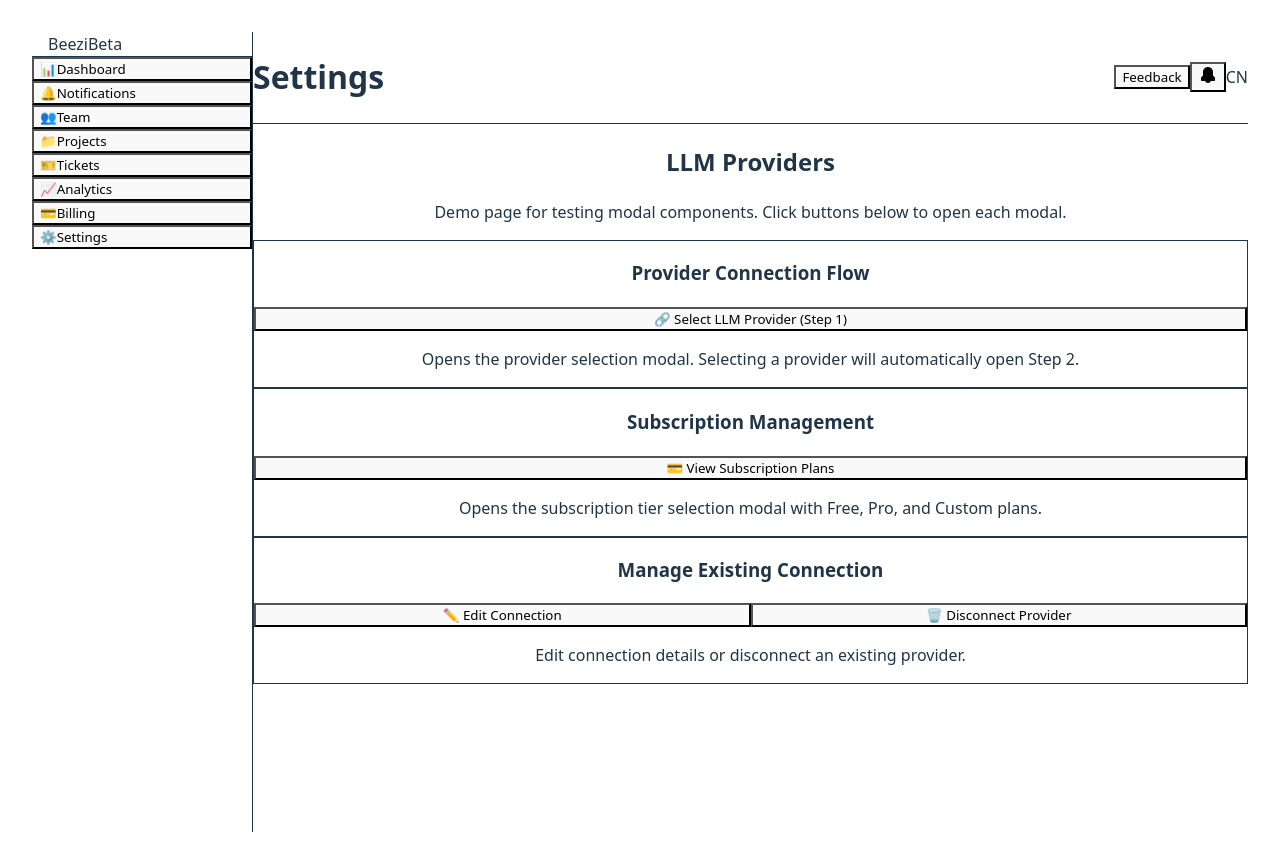
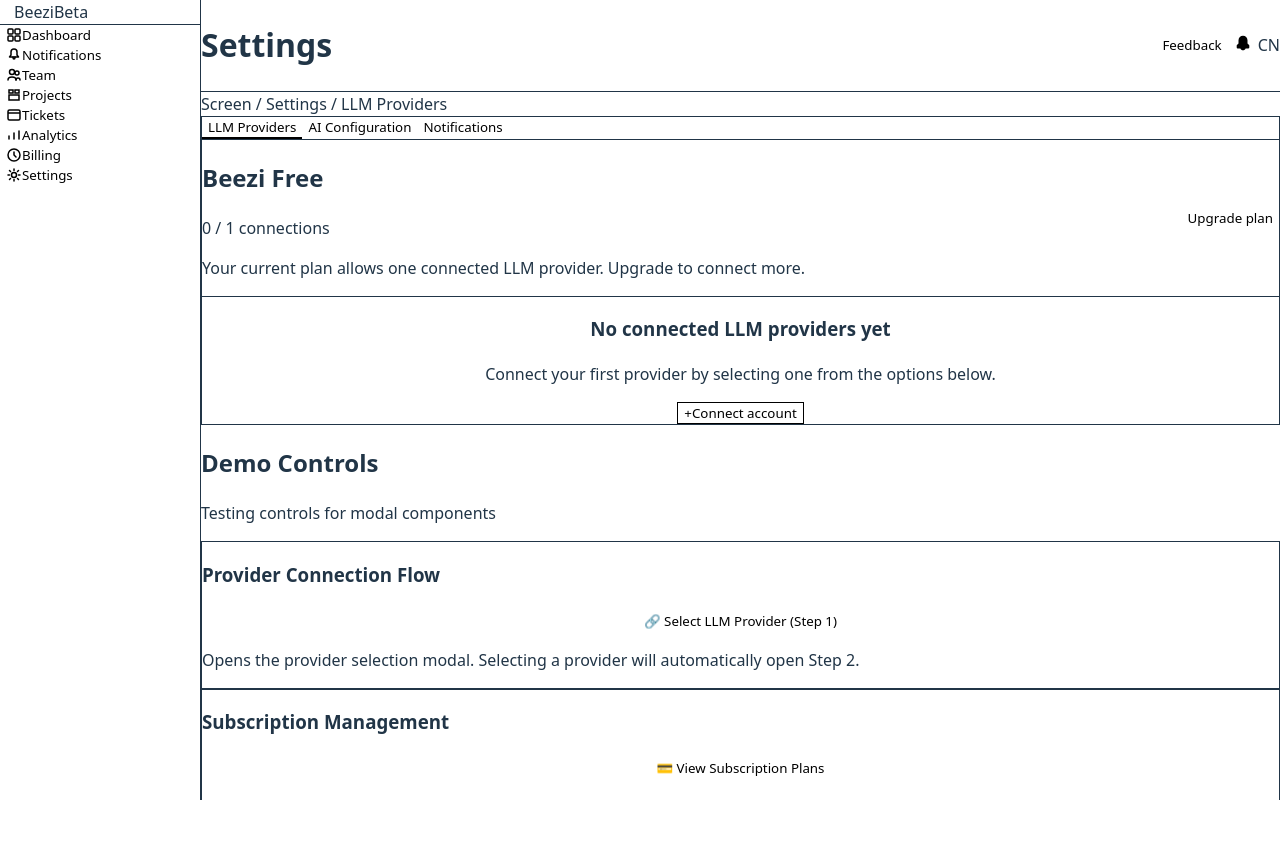
Before and after one commit to WhiteSenat0r/lab-1-deploy, a React (Vite) app: page / in a window 1280 px wide. After the commit the page ends 800 px from the top, so only its background shows below. Built offline with nearby package versions, Linux system fonts and the light colour scheme.

Commit message:
feat: Implement page according to provided attachments
SCRUM-121

```diff
--- a/src/App.css
+++ b/src/App.css
@@ -1,8 +1,8 @@
 #root {
-  max-width: 1280px;
-  margin: 0 auto;
-  padding: 2rem;
-  text-align: center;
+  width: 100%;
+  height: 100vh;
+  margin: 0;
+  padding: 0;
 }
 
 .logo {
--- a/src/App.tsx
+++ b/src/App.tsx
@@ -47,22 +47,86 @@
         <Header />
 
         {/* Content */}
-        <main className="flex-1 p-8 overflow-auto">
-          <div className="max-w-4xl">
-            <h2 className="text-2xl font-semibold text-gray-900 mb-2">LLM Providers</h2>
-            <p className="text-gray-600 mb-8">
-              Demo page for testing modal components. Click buttons below to open each modal.
+        <main className="flex-1 p-6 overflow-auto bg-gray-50">
+          {/* Breadcrumb */}
+          <div className="mb-4">
+            <div className="text-xs text-gray-500">
+              Screen / Settings / LLM Providers
+            </div>
+          </div>
+
+          {/* Main Content Area */}
+          <div className="bg-white rounded-lg border border-gray-200 shadow-sm mb-6 overflow-hidden">
+            {/* Tabs */}
+            <div className="border-b border-gray-200 px-6">
+              <div className="flex gap-6">
+                <button className="px-1 py-3 border-b-2 border-gray-900 text-sm font-normal text-gray-900">
+                  LLM Providers
+                </button>
+                <button className="px-1 py-3 border-b-2 border-transparent text-sm font-normal text-gray-600 hover:text-gray-900">
+                  AI Configuration
+                </button>
+                <button className="px-1 py-3 border-b-2 border-transparent text-sm font-normal text-gray-600 hover:text-gray-900">
+                  Notifications
+                </button>
+              </div>
+            </div>
+
+            {/* Content */}
+            <div className="p-6">
+              <div className="flex items-center justify-between mb-6">
+                <div>
+                  <h2 className="text-base font-semibold text-gray-900 mb-1">Beezi Free</h2>
+                  <div className="flex items-center gap-2">
+                    <span className="text-sm text-gray-600">0 / 1 connections</span>
+                  </div>
+                  <p className="text-sm text-gray-500 mt-1">
+                    Your current plan allows one connected LLM provider. Upgrade to connect more.
+                  </p>
+                </div>
+                <button
+                  onClick={() => setSubscriptionOpen(true)}
+                  className="px-4 py-2 bg-gray-900 text-white text-sm font-normal rounded-md hover:bg-gray-800 transition-colors"
+                >
+                  Upgrade plan
+                </button>
+              </div>
+
+              <div className="border-t border-gray-200 pt-6">
+                <h3 className="text-center text-base font-semibold text-gray-900 mb-2">
+                  No connected LLM providers yet
+                </h3>
+                <p className="text-center text-sm text-gray-500 mb-4">
+                  Connect your first provider by selecting one from the options below.
+                </p>
+                <div className="flex justify-center">
+                  <button
+                    onClick={() => setSelectProviderOpen(true)}
+                    className="px-4 py-2 bg-white border border-gray-300 text-gray-700 text-sm font-normal rounded-md hover:bg-gray-50 transition-colors flex items-center gap-2"
+                  >
+                    <span>+</span> Connect account
+                  </button>
+                </div>
+              </div>
+            </div>
+          </div>
+
+          {/* Demo Section */}
+          <div className="max-w-5xl">
+            <h2 className="text-base font-semibold text-gray-700 mb-3">Demo Controls</h2>
+            <p className="text-gray-500 text-sm mb-4">
+              Testing controls for modal components
             </p>
 
             {/* Demo buttons */}
             <div className="space-y-4">
-              <div className="p-6 bg-white rounded-lg border border-gray-200">
-                <h3 className="text-lg font-semibold text-gray-900 mb-4">
+              <div className="p-5 bg-white rounded-lg border border-gray-200 shadow-sm">
+                <h3 className="text-base font-semibold text-gray-900 mb-3">
                   Provider Connection Flow
                 </h3>
                 <button
                   onClick={() => setSelectProviderOpen(true)}
-                  className="w-full sm:w-auto px-6 py-3 bg-indigo-600 text-white font-medium rounded-md hover:bg-indigo-700 transition-colors"
+                  className="w-full sm:w-auto px-5 py-2.5 bg-purple-600 text-white font-normal text-sm rounded-md hover:bg-purple-700 transition-colors"
                 >
                   🔗 Select LLM Provider (Step 1)
                 </button>
@@ -71,13 +135,13 @@
                 </p>
               </div>
 
-              <div className="p-6 bg-white rounded-lg border border-gray-200">
-                <h3 className="text-lg font-semibold text-gray-900 mb-4">
+              <div className="p-5 bg-white rounded-lg border border-gray-200 shadow-sm">
+                <h3 className="text-base font-semibold text-gray-900 mb-3">
                   Subscription Management
                 </h3>
                 <button
                   onClick={() => setSubscriptionOpen(true)}
-                  className="w-full sm:w-auto px-6 py-3 bg-indigo-600 text-white font-medium rounded-md hover:bg-indigo-700 transition-colors"
+                  className="w-full sm:w-auto px-5 py-2.5 bg-purple-600 text-white font-normal text-sm rounded-md hover:bg-purple-700 transition-colors"
                 >
                   💳 View Subscription Plans
                 </button>
@@ -86,20 +150,20 @@
                 </p>
               </div>
 
-              <div className="p-6 bg-white rounded-lg border border-gray-200">
-                <h3 className="text-lg font-semibold text-gray-900 mb-4">
+              <div className="p-5 bg-white rounded-lg border border-gray-200 shadow-sm">
+                <h3 className="text-base font-semibold text-gray-900 mb-3">
                   Manage Existing Connection
                 </h3>
                 <div className="flex gap-3">
                   <button
                     onClick={() => setEditConnectionOpen(true)}
-                    className="w-full sm:w-auto px-6 py-3 bg-gray-600 text-white font-medium rounded-md hover:bg-gray-700 transition-colors"
+                    className="w-full sm:w-auto px-5 py-2.5 bg-gray-600 text-white font-normal text-sm rounded-md hover:bg-gray-700 transition-colors"
                   >
                     ✏️ Edit Connection
                   </button>
                   <button
                     onClick={() => setDisconnectOpen(true)}
-                    className="w-full sm:w-auto px-6 py-3 bg-red-600 text-white font-medium rounded-md hover:bg-red-700 transition-colors"
+                    className="w-full sm:w-auto px-5 py-2.5 bg-red-600 text-white font-normal text-sm rounded-md hover:bg-red-700 transition-colors"
                   >
                     🗑️ Disconnect Provider
                   </button>
--- a/src/components/Header.tsx
+++ b/src/components/Header.tsx
@@ -4,21 +4,21 @@
  */
 export function Header() {
   return (
-    <header className="h-16 bg-white border-b border-gray-200 flex items-center justify-between px-6">
-      <h1 className="text-xl font-semibold text-gray-900">Settings</h1>
+    <header className="h-14 bg-white border-b border-gray-200 flex items-center justify-between px-6">
+      <h1 className="text-lg font-semibold text-gray-900">Settings</h1>
 
-      <div className="flex items-center gap-4">
-        <button className="text-sm text-gray-700 hover:text-gray-900 font-medium">
+      <div className="flex items-center gap-3">
+        <button className="text-sm text-gray-700 hover:text-gray-900 font-normal">
           Feedback
         </button>
 
-        <button className="relative p-2 hover:bg-gray-100 rounded-md transition-colors">
-          <svg width="20" height="20" viewBox="0 0 20 20" fill="none" xmlns="http://www.w3.org/2000/svg">
-            <path d="M10 2C7.23858 2 5 4.23858 5 7V10.5858L3.29289 12.2929C3.10536 12.4804 3 12.7348 3 13V15C3 15.5523 3.44772 16 4 16H7.06189C7.51314 17.1956 8.66606 18 10 18C11.334 18 12.4869 17.1956 12.9381 16H16C16.5523 16 17 15.5523 17 15V13C17 12.7348 16.8946 12.4804 16.7071 12.2929L15 10.5858V7C15 4.23858 12.7614 2 10 2Z" fill="currentColor"/>
+        <button className="relative p-1.5 hover:bg-gray-50 rounded-md transition-colors">
+          <svg width="18" height="18" viewBox="0 0 20 20" fill="none" xmlns="http://www.w3.org/2000/svg">
+            <path d="M10 2C7.23858 2 5 4.23858 5 7V10.5858L3.29289 12.2929C3.10536 12.4804 3 12.7348 3 13V15C3 15.5523 3.44772 16 4 16H7.06189C7.51314 17.1956 8.66606 18 10 18C11.334 18 12.4869 17.1956 12.9381 16H16C16.5523 16 17 15.5523 17 15V13C17 12.7348 16.8946 12.4804 16.7071 12.2929L15 10.5858V7C15 4.23858 12.7614 2 10 2Z" fill="currentColor" className="text-gray-700"/>
           </svg>
         </button>
 
-        <div className="w-9 h-9 bg-gray-900 rounded-full flex items-center justify-center text-white text-sm font-medium">
+        <div className="w-8 h-8 bg-gray-900 rounded-full flex items-center justify-center text-white text-xs font-semibold">
           CN
         </div>
       </div>
--- a/src/components/Sidebar.tsx
+++ b/src/components/Sidebar.tsx
@@ -2,44 +2,106 @@
  * Sidebar component with navigation items
  * Displays Beezi branding and navigation menu
  */
+
+// Simple icon components
+const DashboardIcon = () => (
+  <svg width="16" height="16" viewBox="0 0 16 16" fill="none" xmlns="http://www.w3.org/2000/svg">
+    <rect x="2" y="2" width="5" height="5" rx="1" stroke="currentColor" strokeWidth="1.5"/>
+    <rect x="9" y="2" width="5" height="5" rx="1" stroke="currentColor" strokeWidth="1.5"/>
+    <rect x="2" y="9" width="5" height="5" rx="1" stroke="currentColor" strokeWidth="1.5"/>
+    <rect x="9" y="9" width="5" height="5" rx="1" stroke="currentColor" strokeWidth="1.5"/>
+  </svg>
+);
+
+const NotificationsIcon = () => (
+  <svg width="16" height="16" viewBox="0 0 16 16" fill="none" xmlns="http://www.w3.org/2000/svg">
+    <path d="M8 2C6.5 2 5 3 5 5V8L3.5 10H12.5L11 8V5C11 3 9.5 2 8 2Z" stroke="currentColor" strokeWidth="1.5" strokeLinecap="round" strokeLinejoin="round"/>
+    <path d="M9 10V10.5C9 11.33 8.55 12 8 12C7.45 12 7 11.33 7 10.5V10" stroke="currentColor" strokeWidth="1.5" strokeLinecap="round"/>
+  </svg>
+);
+
+const TeamIcon = () => (
+  <svg width="16" height="16" viewBox="0 0 16 16" fill="none" xmlns="http://www.w3.org/2000/svg">
+    <circle cx="6" cy="5" r="2.5" stroke="currentColor" strokeWidth="1.5"/>
+    <circle cx="11" cy="6" r="2" stroke="currentColor" strokeWidth="1.5"/>
+    <path d="M2 13C2 11 4 10 6 10C8 10 10 11 10 13" stroke="currentColor" strokeWidth="1.5" strokeLinecap="round"/>
+    <path d="M10 13C10 11.5 11 11 12 11C13 11 14 11.5 14 13" stroke="currentColor" strokeWidth="1.5" strokeLinecap="round"/>
+  </svg>
+);
+
+const ProjectsIcon = () => (
+  <svg width="16" height="16" viewBox="0 0 16 16" fill="none" xmlns="http://www.w3.org/2000/svg">
+    <path d="M3 3H7V6H3V3Z" stroke="currentColor" strokeWidth="1.5"/>
+    <path d="M3 13V8H13V13H3Z" stroke="currentColor" strokeWidth="1.5"/>
+    <path d="M9 3H13V6H9V3Z" stroke="currentColor" strokeWidth="1.5"/>
+  </svg>
+);
+
+const TicketsIcon = () => (
+  <svg width="16" height="16" viewBox="0 0 16 16" fill="none" xmlns="http://www.w3.org/2000/svg">
+    <rect x="2" y="3" width="12" height="10" rx="1.5" stroke="currentColor" strokeWidth="1.5"/>
+    <path d="M2 6H14" stroke="currentColor" strokeWidth="1.5"/>
+  </svg>
+);
+
+const AnalyticsIcon = () => (
+  <svg width="16" height="16" viewBox="0 0 16 16" fill="none" xmlns="http://www.w3.org/2000/svg">
+    <path d="M3 12V9M8 12V6M13 12V4" stroke="currentColor" strokeWidth="1.5" strokeLinecap="round"/>
+  </svg>
+);
+
+const BillingIcon = () => (
+  <svg width="16" height="16" viewBox="0 0 16 16" fill="none" xmlns="http://www.w3.org/2000/svg">
+    <circle cx="8" cy="8" r="6" stroke="currentColor" strokeWidth="1.5"/>
+    <path d="M8 5V8L10 10" stroke="currentColor" strokeWidth="1.5" strokeLinecap="round"/>
+  </svg>
+);
+
+const SettingsIcon = () => (
+  <svg width="16" height="16" viewBox="0 0 16 16" fill="none" xmlns="http://www.w3.org/2000/svg">
+    <circle cx="8" cy="8" r="2.5" stroke="currentColor" strokeWidth="1.5"/>
+    <path d="M8 2V3.5M8 12.5V14M14 8H12.5M3.5 8H2M12.5 3.5L11.5 4.5M4.5 11.5L3.5 12.5M12.5 12.5L11.5 11.5M4.5 4.5L3.5 3.5" stroke="currentColor" strokeWidth="1.5" strokeLinecap="round"/>
+  </svg>
+);
+
 export function Sidebar() {
   const navItems = [
-    { icon: '📊', label: 'Dashboard' },
-    { icon: '🔔', label: 'Notifications' },
-    { icon: '👥', label: 'Team' },
-    { icon: '📁', label: 'Projects' },
-    { icon: '🎫', label: 'Tickets' },
-    { icon: '📈', label: 'Analytics' },
-    { icon: '💳', label: 'Billing' },
-    { icon: '⚙️', label: 'Settings', active: true },
+    { icon: <DashboardIcon />, label: 'Dashboard' },
+    { icon: <NotificationsIcon />, label: 'Notifications' },
+    { icon: <TeamIcon />, label: 'Team' },
+    { icon: <ProjectsIcon />, label: 'Projects' },
+    { icon: <TicketsIcon />, label: 'Tickets' },
+    { icon: <AnalyticsIcon />, label: 'Analytics' },
+    { icon: <BillingIcon />, label: 'Billing' },
+    { icon: <SettingsIcon />, label: 'Settings', active: true },
   ];
 
   return (
-    <aside className="w-[220px] bg-white border-r border-gray-200 flex flex-col h-screen">
+    <aside className="w-[200px] bg-white border-r border-gray-200 flex flex-col h-screen">
       {/* Logo Section */}
-      <div className="p-4 border-b border-gray-200 flex items-center gap-2">
+      <div className="px-4 py-3 border-b border-gray-200 flex items-center gap-2">
         <div className="w-6 h-6 bg-black rounded flex items-center justify-center">
-          <svg width="16" height="16" viewBox="0 0 16 16" fill="none" xmlns="http://www.w3.org/2000/svg">
+          <svg width="14" height="14" viewBox="0 0 16 16" fill="none" xmlns="http://www.w3.org/2000/svg">
             <path d="M2 2L14 14M2 14L14 2" stroke="white" strokeWidth="2" strokeLinecap="round"/>
           </svg>
         </div>
-        <span className="font-semibold text-lg">Beezi</span>
-        <span className="text-xs bg-gray-200 text-gray-600 px-1.5 py-0.5 rounded">Beta</span>
+        <span className="font-semibold text-base">Beezi</span>
+        <span className="text-xs bg-gray-100 text-gray-600 px-1.5 py-0.5 rounded font-normal">Beta</span>
       </div>
 
       {/* Navigation Items */}
-      <nav className="flex-1 p-2">
+      <nav className="flex-1 p-3">
         {navItems.map((item) => (
           <button
             key={item.label}
-            className={`w-full flex items-center gap-3 px-3 py-2 rounded-md text-sm transition-colors ${
+            className={`w-full flex items-center gap-2.5 px-2.5 py-2 rounded-md text-sm transition-colors ${
               item.active
-                ? 'bg-gray-100 text-gray-900 font-medium'
+                ? 'bg-gray-100 text-gray-900'
                 : 'text-gray-700 hover:bg-gray-50'
             }`}
           >
-            <span className="text-base">{item.icon}</span>
-            <span>{item.label}</span>
+            <span className="w-4 h-4 flex items-center justify-center">{item.icon}</span>
+            <span className="font-normal">{item.label}</span>
           </button>
         ))}
       </nav>
--- a/src/components/modals/DisconnectModal.tsx
+++ b/src/components/modals/DisconnectModal.tsx
@@ -21,33 +21,33 @@
     <Dialog.Root open={open} onOpenChange={onOpenChange}>
       <Dialog.Portal>
         <Dialog.Overlay className="fixed inset-0 bg-black/50 data-[state=open]:animate-in data-[state=closed]:animate-out data-[state=closed]:fade-out-0 data-[state=open]:fade-in-0" />
-        <Dialog.Content className="fixed left-[50%] top-[50%] translate-x-[-50%] translate-y-[-50%] bg-white rounded-lg shadow-lg w-[500px] max-h-[85vh] overflow-y-auto focus:outline-none">
+        <Dialog.Content className="fixed left-[50%] top-[50%] translate-x-[-50%] translate-y-[-50%] bg-white rounded-xl shadow-lg w-[480px] max-h-[85vh] overflow-y-auto focus:outline-none">
           <div className="p-6">
             {/* Header */}
-            <div className="flex items-start justify-between mb-4">
-              <Dialog.Title className="text-lg font-semibold text-gray-900">
+            <div className="flex items-start justify-between mb-2">
+              <Dialog.Title className="text-base font-semibold text-gray-900">
                 Disconnect Anthropic connection
               </Dialog.Title>
-              <Dialog.Close className="text-gray-400 hover:text-gray-600 transition-colors">
-                <Cross2Icon className="w-5 h-5" />
+              <Dialog.Close className="text-gray-400 hover:text-gray-600 transition-colors ml-4">
+                <Cross2Icon className="w-4 h-4" />
               </Dialog.Close>
             </div>
 
             {/* Description */}
-            <Dialog.Description className="text-sm text-gray-600 mb-6">
+            <Dialog.Description className="text-sm text-gray-500 mb-6">
               This will disconnect "ConnectionName" and stop all requests using it. You can reconnect it at any time.
             </Dialog.Description>
 
             {/* Footer */}
-            <div className="flex justify-end gap-3">
+            <div className="flex justify-end gap-2">
               <Dialog.Close asChild>
-                <button className="px-4 py-2 text-sm font-medium text-gray-700 hover:bg-gray-100 rounded-md transition-colors">
+                <button className="px-4 py-2 text-sm font-normal text-gray-700 hover:bg-gray-50 rounded-md transition-colors">
                   Cancel
                 </button>
               </Dialog.Close>
               <button
                 onClick={handleDisconnect}
-                className="px-4 py-2 text-sm font-medium text-white bg-red-600 hover:bg-red-700 rounded-md transition-colors"
+                className="px-4 py-2 text-sm font-normal text-white bg-red-600 hover:bg-red-700 rounded-md transition-colors"
               >
                 Disconnect
               </button>
--- a/src/components/modals/providers.constants.ts
+++ b/src/components/modals/providers.constants.ts
@@ -9,9 +9,9 @@
 }
 
 export const LLM_PROVIDERS: Provider[] = [
-  { id: 'anthropic', name: 'Anthropic', icon: 'AI' },
+  { id: 'anthropic', name: 'Anthropic', icon: 'A' },
   { id: 'google', name: 'Google', icon: 'G' },
-  { id: 'openai', name: 'Open AI', icon: '○' },
+  { id: 'openai', name: 'Open AI', icon: 'O' },
   { id: 'microsoft', name: 'Microsoft', icon: 'M' },
   { id: 'aws-bedrock', name: 'AWS Bedrock', icon: 'AWS' },
 ];
--- a/src/index.css
+++ b/src/index.css
@@ -53,15 +53,13 @@
 button {
   font-family: inherit;
   cursor: pointer;
+  border: none;
+  background: none;
 }
 
 /* Light theme overrides */
 :root[data-theme="light"] a:hover {
   color: #747bff;
-}
-
-:root[data-theme="light"] button {
-  background-color: #f9f9f9;
 }
 
 /* Fallback for system preference (when no data-theme is set initially) */
@@ -73,7 +71,4 @@
   :root:not([data-theme]) a:hover {
     color: #747bff;
   }
-  :root:not([data-theme]) button {
-    background-color: #f9f9f9;
-  }
 }
```
Also changed, not shown: src/components/modals/ConnectProviderModal.tsx (+49 -25 lines), src/components/modals/EditConnectionModal.tsx (+19 -19 lines), src/components/modals/SelectProviderModal.tsx (+29 -17 lines), src/components/modals/SubscriptionModal.tsx (+48 -46 lines).
